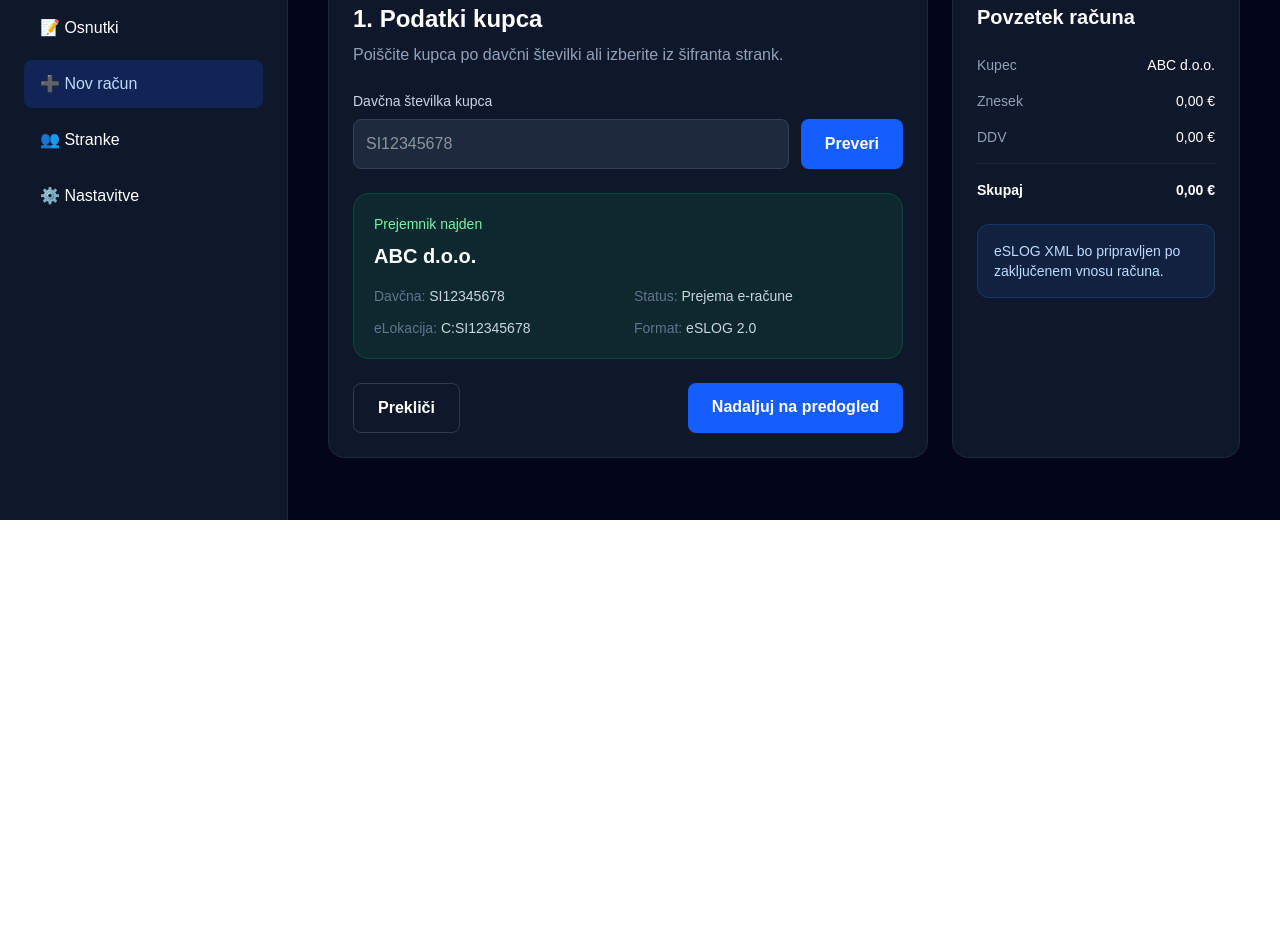
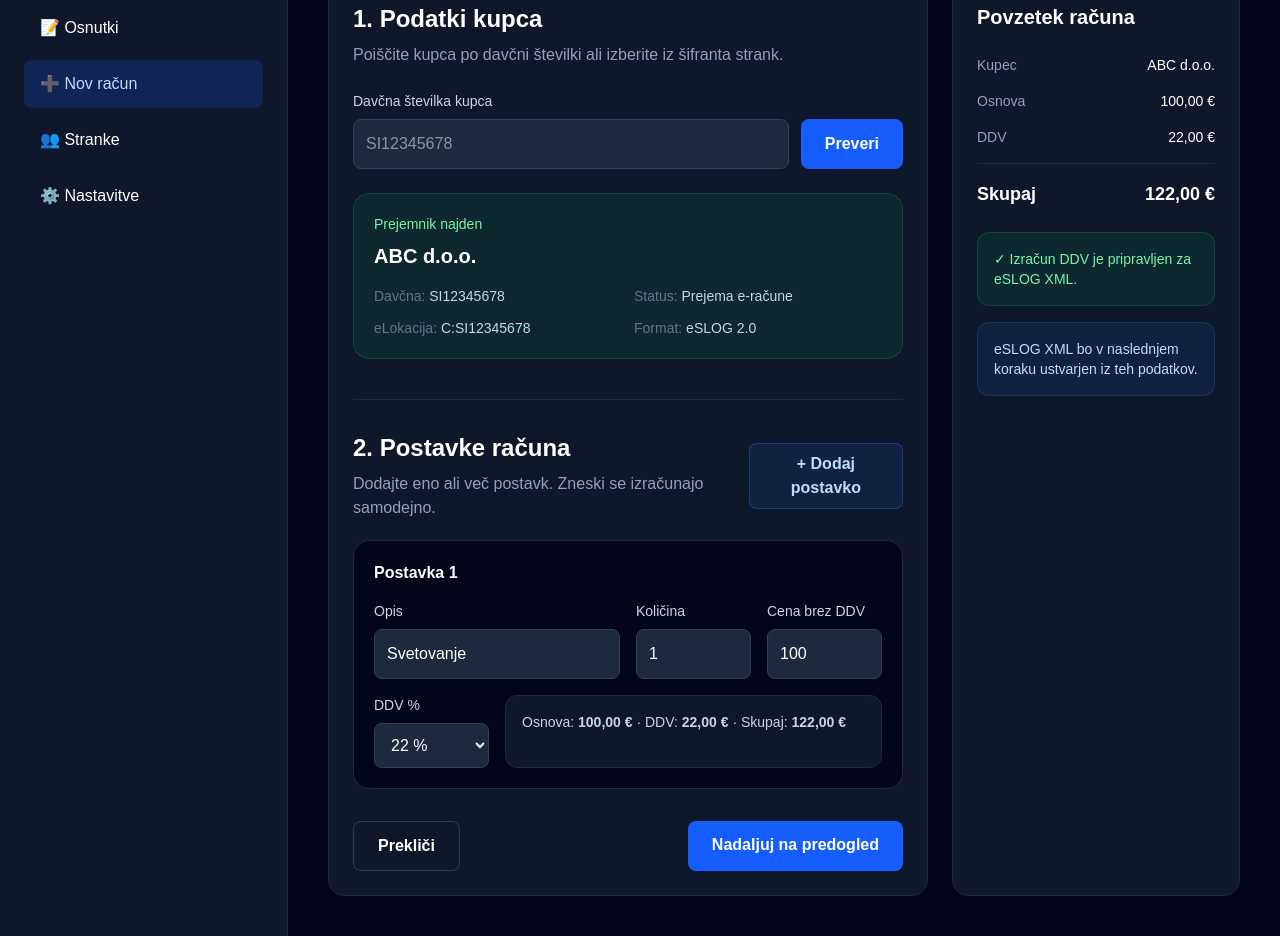
Before and after one commit to BenjaminStrmole/eracunko, a Next.js app: page /invoices/new in a window 1280 px wide. Shown: the part 280-1216 px from the top of the page. Before the commit the page ends 800 px from the top, so only its background shows below. Built offline with nearby package versions, Linux system fonts and the light colour scheme.

Commit message:
Add invoice line calculations

```diff
--- a/app/invoices/new/page.tsx
+++ b/app/invoices/new/page.tsx
@@ -1,4 +1,79 @@
+"use client";
+
+import { useMemo, useState } from "react";
+
+type InvoiceLine = {
+  id: number;
+  description: string;
+  quantity: number;
+  price: number;
+  vatRate: number;
+};
+
 export default function NewInvoicePage() {
+  const [lines, setLines] = useState<InvoiceLine[]>([
+    {
+      id: 1,
+      description: "Svetovanje",
+      quantity: 1,
+      price: 100,
+      vatRate: 22,
+    },
+  ]);
+
+  const totals = useMemo(() => {
+    const net = lines.reduce((sum, line) => sum + line.quantity * line.price, 0);
+    const vat = lines.reduce(
+      (sum, line) => sum + line.quantity * line.price * (line.vatRate / 100),
+      0
+    );
+
+    return {
+      net,
+      vat,
+      gross: net + vat,
+    };
+  }, [lines]);
+
+  const formatMoney = (value: number) =>
+    new Intl.NumberFormat("sl-SI", {
+      style: "currency",
+      currency: "EUR",
+    }).format(value);
+
+  function updateLine(id: number, field: keyof InvoiceLine, value: string) {
+    setLines((current) =>
+      current.map((line) =>
+        line.id === id
+          ? {
+              ...line,
+              [field]:
+                field === "description"
+                  ? value
+                  : Number(value.replace(",", ".")) || 0,
+            }
+          : line
+      )
+    );
+  }
+
+  function addLine() {
+    setLines((current) => [
+      ...current,
+      {
+        id: Date.now(),
+        description: "",
+        quantity: 1,
+        price: 0,
+        vatRate: 22,
+      },
+    ]);
+  }
+
+  function removeLine(id: number) {
+    setLines((current) => current.filter((line) => line.id !== id));
+  }
+
   return (
     <main className="min-h-screen bg-slate-950 text-white">
       <div className="flex min-h-screen">
@@ -32,7 +107,7 @@ export default function NewInvoicePage() {
               <div
                 key={step}
                 className={`rounded-xl border p-4 ${
-                  index === 0
+                  index <= 1
                     ? "border-blue-500 bg-blue-500/10 text-blue-200"
                     : "border-slate-800 bg-slate-900 text-slate-400"
                 }`}
@@ -43,7 +118,7 @@ export default function NewInvoicePage() {
             ))}
           </div>
 
-          <div className="grid max-w-6xl gap-6 lg:grid-cols-3">
+          <div className="grid max-w-7xl gap-6 lg:grid-cols-3">
             <div className="rounded-2xl border border-slate-800 bg-slate-900 p-6 lg:col-span-2">
               <h3 className="text-2xl font-bold">1. Podatki kupca</h3>
               <p className="mt-2 text-slate-400">
@@ -79,7 +154,121 @@ export default function NewInvoicePage() {
                 </div>
               </div>
 
-              <div className="mt-6 flex justify-between">
+              <div className="mt-10 border-t border-slate-800 pt-8">
+                <div className="mb-5 flex items-center justify-between">
+                  <div>
+                    <h3 className="text-2xl font-bold">2. Postavke računa</h3>
+                    <p className="mt-2 text-slate-400">
+                      Dodajte eno ali več postavk. Zneski se izračunajo samodejno.
+                    </p>
+                  </div>
+
+                  <button
+                    onClick={addLine}
+                    className="rounded-lg border border-blue-500/30 bg-blue-500/10 px-4 py-2 font-semibold text-blue-200 hover:bg-blue-500/20"
+                  >
+                    + Dodaj postavko
+                  </button>
+                </div>
+
+                <div className="space-y-4">
+                  {lines.map((line, index) => {
+                    const lineNet = line.quantity * line.price;
+                    const lineVat = lineNet * (line.vatRate / 100);
+                    const lineGross = lineNet + lineVat;
+
+                    return (
+                      <div
+                        key={line.id}
+                        className="rounded-2xl border border-slate-800 bg-slate-950 p-5"
+                      >
+                        <div className="mb-4 flex items-center justify-between">
+                          <div className="font-semibold">Postavka {index + 1}</div>
+
+                          {lines.length > 1 && (
+                            <button
+                              onClick={() => removeLine(line.id)}
+                              className="text-sm text-red-300 hover:text-red-200"
+                            >
+                              Odstrani
+                            </button>
+                          )}
+                        </div>
+
+                        <div className="grid gap-4 md:grid-cols-4">
+                          <div className="md:col-span-2">
+                            <label className="mb-2 block text-sm text-slate-300">
+                              Opis
+                            </label>
+                            <input
+                              value={line.description}
+                              onChange={(e) =>
+                                updateLine(line.id, "description", e.target.value)
+                              }
+                              className="w-full rounded-lg border border-slate-700 bg-slate-800 p-3"
+                              placeholder="Opis storitve ali artikla"
+                            />
+                          </div>
+
+                          <div>
+                            <label className="mb-2 block text-sm text-slate-300">
+                              Količina
+                            </label>
+                            <input
+                              type="number"
+                              value={line.quantity}
+                              onChange={(e) =>
+                                updateLine(line.id, "quantity", e.target.value)
+                              }
+                              className="w-full rounded-lg border border-slate-700 bg-slate-800 p-3"
+                            />
+                          </div>
+
+                          <div>
+                            <label className="mb-2 block text-sm text-slate-300">
+                              Cena brez DDV
+                            </label>
+                            <input
+                              type="number"
+                              value={line.price}
+                              onChange={(e) =>
+                                updateLine(line.id, "price", e.target.value)
+                              }
+                              className="w-full rounded-lg border border-slate-700 bg-slate-800 p-3"
+                            />
+                          </div>
+
+                          <div>
+                            <label className="mb-2 block text-sm text-slate-300">
+                              DDV %
+                            </label>
+                            <select
+                              value={line.vatRate}
+                              onChange={(e) =>
+                                updateLine(line.id, "vatRate", e.target.value)
+                              }
+                              className="w-full rounded-lg border border-slate-700 bg-slate-800 p-3"
+                            >
+                              <option value={22}>22 %</option>
+                              <option value={9.5}>9,5 %</option>
+                              <option value={5}>5 %</option>
+                              <option value={0}>0 %</option>
+                            </select>
+                          </div>
+
+                          <div className="md:col-span-3 rounded-xl border border-slate-800 bg-slate-900 p-4 text-sm text-slate-300">
+                            Osnova: <strong>{formatMoney(lineNet)}</strong> · DDV:{" "}
+                            <strong>{formatMoney(lineVat)}</strong> · Skupaj:{" "}
+                            <strong>{formatMoney(lineGross)}</strong>
+                          </div>
+                        </div>
+                      </div>
+                    );
+                  })}
+                </div>
+              </div>
+
+              <div className="mt-8 flex justify-between">
                 <a
                   href="/dashboard"
                   className="rounded-lg border border-white/15 px-6 py-3 font-semibold hover:bg-white/10"
@@ -106,23 +295,27 @@ export default function NewInvoicePage() {
                 </div>
 
                 <div className="flex justify-between">
-                  <span className="text-slate-400">Znesek</span>
-                  <span>0,00 €</span>
+                  <span className="text-slate-400">Osnova</span>
+                  <span>{formatMoney(totals.net)}</span>
                 </div>
 
                 <div className="flex justify-between">
                   <span className="text-slate-400">DDV</span>
-                  <span>0,00 €</span>
+                  <span>{formatMoney(totals.vat)}</span>
                 </div>
 
-                <div className="flex justify-between border-t border-slate-800 pt-4 font-bold">
+                <div className="flex justify-between border-t border-slate-800 pt-4 text-lg font-bold">
                   <span>Skupaj</span>
-                  <span>0,00 €</span>
+                  <span>{formatMoney(totals.gross)}</span>
                 </div>
               </div>
 
-              <div className="mt-6 rounded-xl border border-blue-500/20 bg-blue-500/10 p-4 text-sm text-blue-200">
-                eSLOG XML bo pripravljen po zaključenem vnosu računa.
+              <div className="mt-6 rounded-xl border border-green-500/20 bg-green-500/10 p-4 text-sm text-green-300">
+                ✓ Izračun DDV je pripravljen za eSLOG XML.
+              </div>
+
+              <div className="mt-4 rounded-xl border border-blue-500/20 bg-blue-500/10 p-4 text-sm text-blue-200">
+                eSLOG XML bo v naslednjem koraku ustvarjen iz teh podatkov.
               </div>
             </aside>
           </div>
```
